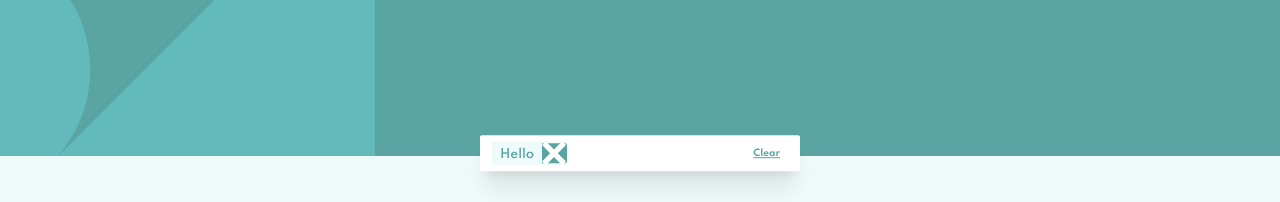
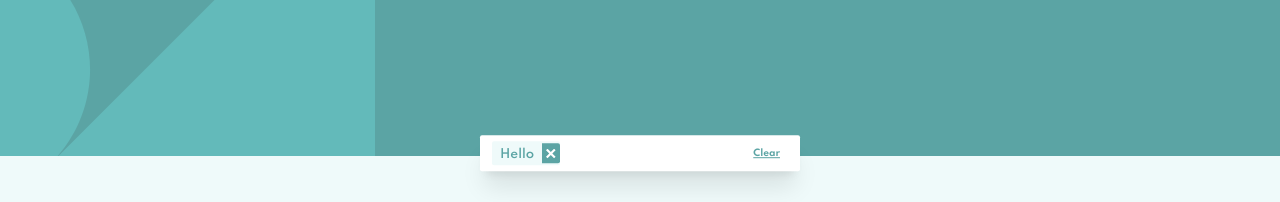
Before and after one commit to ljcutts/job-listings-with-filtering, a React (Create React App) app: page / in a window 1280 px wide. Shown: the top 202 px of the page. Built offline with nearby package versions, Linux system fonts and the light colour scheme.

Commit message:
third commit

```diff
--- a/src/App.tsx
+++ b/src/App.tsx
@@ -25,10 +25,12 @@ interface CardData {
   tools: string[];
 }
 
+// Maybe create an array of values that can be filter
+
 function App() {
 
   const [initalData, setData] = useState(data);
-  const [categories, setCategories] = useState();
+  const [filterBox, setFilterBox] = useState([]); //['Frontend']
 
   const filterRole = (role: string): void => {
     const newData = initalData.filter((data) => data.role === role);
@@ -79,7 +81,7 @@ function App() {
       <div className='w-80 h-9 bg-white m-auto mb-3 relative rounded-sm translate-y-55 shadow-xl flex items-center pl-3 justify-between'>
         <div className={`${style.button3} mt-3 h-4 flex mr-2 items-center rounded-sm`}>
           <span className='text-left'>Hello</span>
-          <button className='rounded-r-sm bg-bgImage flex items-center h-5 mb-1 translate-x-2 hover:bg-black'><span className='font-bold text-navbar'><img src="./images/icon-remove.svg" alt="" width='25' height='25' /></span></button>
+          <button className='rounded-r-sm bg-bgImage flex items-center h-5 mb-1 pl-2 translate-x-2 hover:bg-black'><img src="./images/icon-remove.svg" alt="" width='10' height='10' className='translate-x-close translate-y-closey' /></button>
         </div>
         <span className='text-right text-navbar px-5 text-bgImage font-bold underline cursor-pointer'>Clear</span>
       </div>
--- a/tailwind.config.js
+++ b/tailwind.config.js
@@ -15,7 +15,10 @@ module.exports = {
         '70': '70px',
       },
       backgroundImage: {
-        'mobileHeader': "url('/public/images/bg-header-mobile.svg')"
+        'close': "url('/public/images/icon-remove.svg')"
+      },
+      backgroundSize: {
+        '50': '50%',
       },
       width: {
         '312': '312px',
@@ -25,7 +28,9 @@ module.exports = {
       },
       translate: {
         '4': '-1.4rem',
-        '55': '-1.3rem'
+        '55': '-1.3rem',
+        'close' : '-0.25rem',
+        'closey' : '0.5px'
       },
       fontSize: {
         navbar: ['9px', {
```
